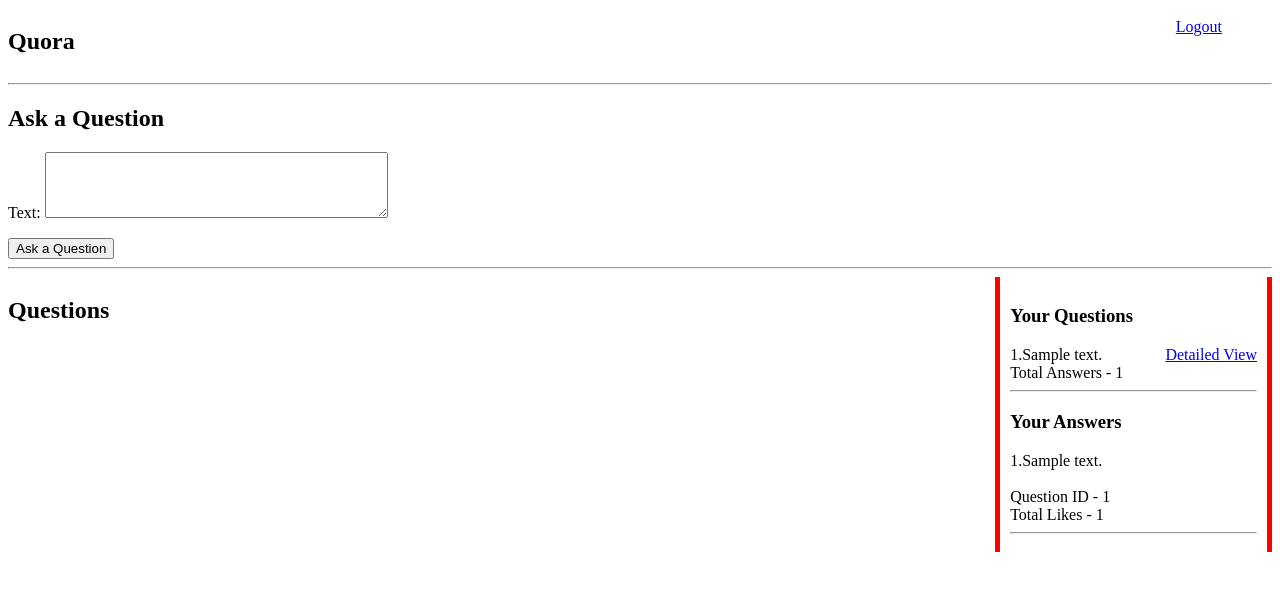
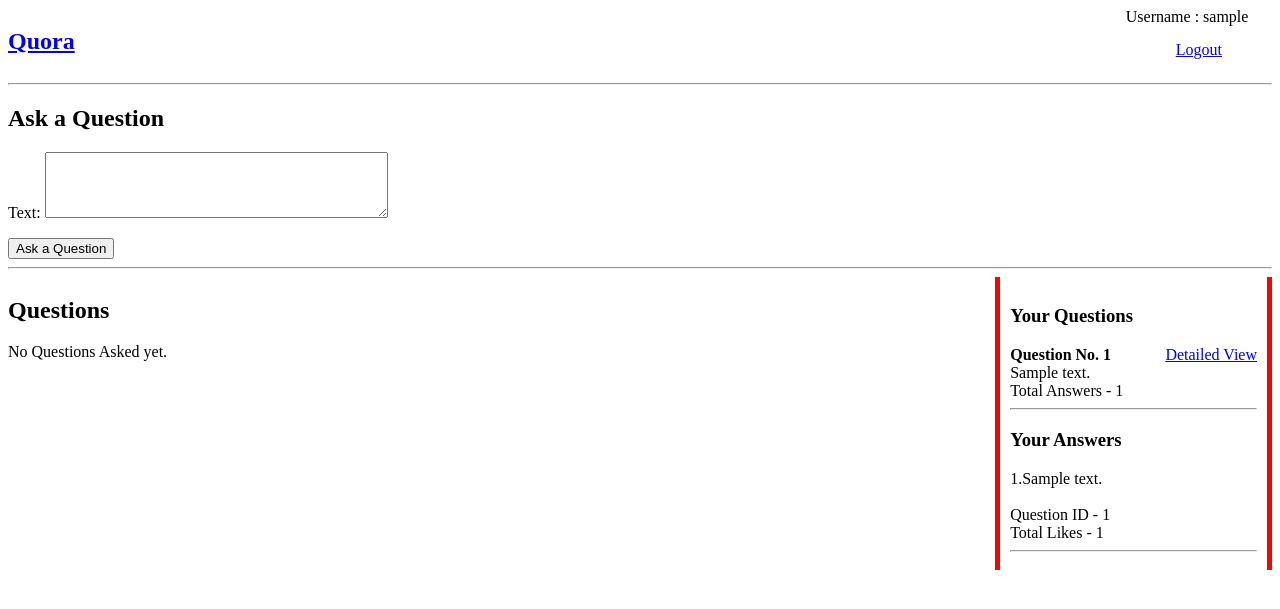
Before and after one commit to ilyasbabu/task-quora-project, a Django app: page / in a window 1280 px wide. Shown: the top 609 px of the page. Run offline with Django 5.2, Linux system fonts and the light colour scheme; a user stored in the database is signed in; tables that the repository leaves empty hold one stand-in row (values such as "Sample post").

Commit message:
refinements

```diff
--- a/project_quora/core/views.py
+++ b/project_quora/core/views.py
@@ -114,9 +114,10 @@
 
 
 @login_required
-def user_question_detailed_view(request, question_id):
+def question_detailed_view(request, question_id):
     context = {}
-    question = Question.objects.filter(id=question_id, created_by=request.user)
+    context["user"] = request.user
+    question = Question.objects.filter(id=question_id)
     if question.exists():
         context["question"] = question.first()
         return render(request, "user_question_detailed.html", context)
@@ -143,4 +144,4 @@
 def question_answer_like_view(request, q_id, a_id):
     answer = Answer.objects.get(id=a_id)
     answer.likes.add(request.user)
-    return redirect("home")
+    return redirect(request.META['HTTP_REFERER'])
--- a/project_quora/project_quora/urls.py
+++ b/project_quora/project_quora/urls.py
@@ -24,7 +24,7 @@
     home_view,
     logout_view,
     add_question_view,
-    user_question_detailed_view,
+    question_detailed_view,
     question_answer_view,
     question_answer_like_view,
 )
@@ -37,20 +37,15 @@
     path("", home_view, name="home"),
     path("question/add/", add_question_view, name="add_question_view"),
     path(
-        "user/question/<int:question_id>",
-        user_question_detailed_view,
-        name="user_question_detailed_view",
+        "question/<int:question_id>",
+        question_detailed_view,
+        name="question_detailed_view",
     ),
     path(
         "question/answer/<int:question_id>",
         question_answer_view,
         name="question_answer_view",
     ),
-    # path(
-    #     "question/detail/<int:id>",
-    #     question_detailed_view,
-    #     name="question_detailed_view",
-    # ),
     path(
         "question/<int:q_id>/answer/<int:a_id>/like",
         question_answer_like_view,
--- a/project_quora/templates/base.html
+++ b/project_quora/templates/base.html
@@ -7,8 +7,11 @@
 </head>
 <body>
     <div style="display: flex; justify-content: space-between;">
-        <h2>Quora</h2>
-        <a style="padding: 10px 50px;" href="{% url 'logout_view' %}">Logout</a>
+        <h2><a href="/">Quora</a></h2>
+        <div style="display: grid;">
+            Username : {{user}}
+            <a style="padding: 10px 50px;" href="{% url 'logout_view' %}">Logout</a>
+        </div>
     </div>
     <hr>
     {% block body %}{% endblock %}
--- a/project_quora/templates/home.html
+++ b/project_quora/templates/home.html
@@ -7,19 +7,23 @@
     <button type="submit">Ask a Question</button>
 </form>
 <hr>
-<div style="display: flex;">
+<div style="display: flex; ">
     <div style="width: 80%;">
         <h2>Questions</h2>
         <div>
+            {% if questions %}
+            <div>
                 {% for i in questions %}
+                <div>
                     <div style="display: flex; justify-content: space-between; width: 50%;">
                         <span>
-                    Question No. {{ forloop.counter }}. <br>
-                    {{i.text}} dahkjas a khadsl adsh adsh lhdas das ladh jasdh las lads Lorem
-                    ipsum dolor sit amet. lorem*5 <br>
-                    <small>Total Answers - {{i.total_answers}}</small>
+                            <b>Question No. {{ forloop.counter }}</b> <br>
+                            {{i.text}} <br>
+                            <small><b>Total Answers</b> - {{i.total_answers}} | <b>Asked By</b> - {{i.created_by}} |
+                                <b>Asked
+                                    on</b> - {{i.created_date}}</small>
                         </span>
-                <a href="">Detailed View</a>
+                        <a href="{% url 'question_detailed_view' i.id %}">Detailed View</a>
                     </div>
                     <form method="post" action="{% url 'question_answer_view' i.id %}"
                         style="display: flex; align-items: center;">
@@ -27,11 +31,12 @@
                         {{ answer_form.as_p }}
                         <button style="height: 40px;" type="submit">Submit Answer</button>
                     </form>
+                </div>
                 <br>
                 <b><u>Answers</u></b>
-            <br>
-            <br>
+                <br><br>
                 {% if i.q_answers %}
+                <div>
                     {% for a in i.q_answers %}
                     <p>
                         {{ forloop.counter }} . {{a.text}} <br>
@@ -48,29 +53,39 @@
                     </form>
                     <br>
                     {% endfor %}
+                </div>
                 {% else %}
                 No Answers yet
                 {% endif %}
                 <hr>
                 {% endfor %}
             </div>
+            {% else %}
+            <p>No Questions Asked yet.</p>
+            {% endif %}
+        </div>
     </div>
     <div style="width: 20%; border-inline: 5px solid red; padding: 10px;">
         <h3>Your Questions</h3>
         <div>
+            {% if user_questions %}
             {% for i in user_questions %}
             <div style="display: flex; justify-content: space-between;">
                 <span>
-                    {{ forloop.counter }}.{{i.text}} <br>
+                    <b>Question No. {{ forloop.counter }}</b> <br>{{i.text}} <br>
                     Total Answers - {{i.total_answers}}
                 </span>
-                <a href="{% url 'user_question_detailed_view' i.id %}">Detailed View</a>
+                <a href="{% url 'question_detailed_view' i.id %}">Detailed View</a>
             </div>
             <hr>
             {% endfor %}
+            {% else %}
+            You haven't posted any questions
+            {% endif %}
         </div>
         <h3>Your Answers</h3>
         <div>
+            {% if user_answers %}
             {% for i in user_answers %}
             <div>
                 {{ forloop.counter }}.{{i.text}} <br><br>
@@ -79,6 +94,9 @@
             </div>
             <hr>
             {% endfor %}
+            {% else %}
+            You haven't posted any answers
+            {% endif %}
         </div>
     </div>
 </div>
```
Also changed, not shown: project_quora/templates/user_question_detailed.html (+27 -2 lines). Lines whose indentation alone changed are shown as unchanged.
